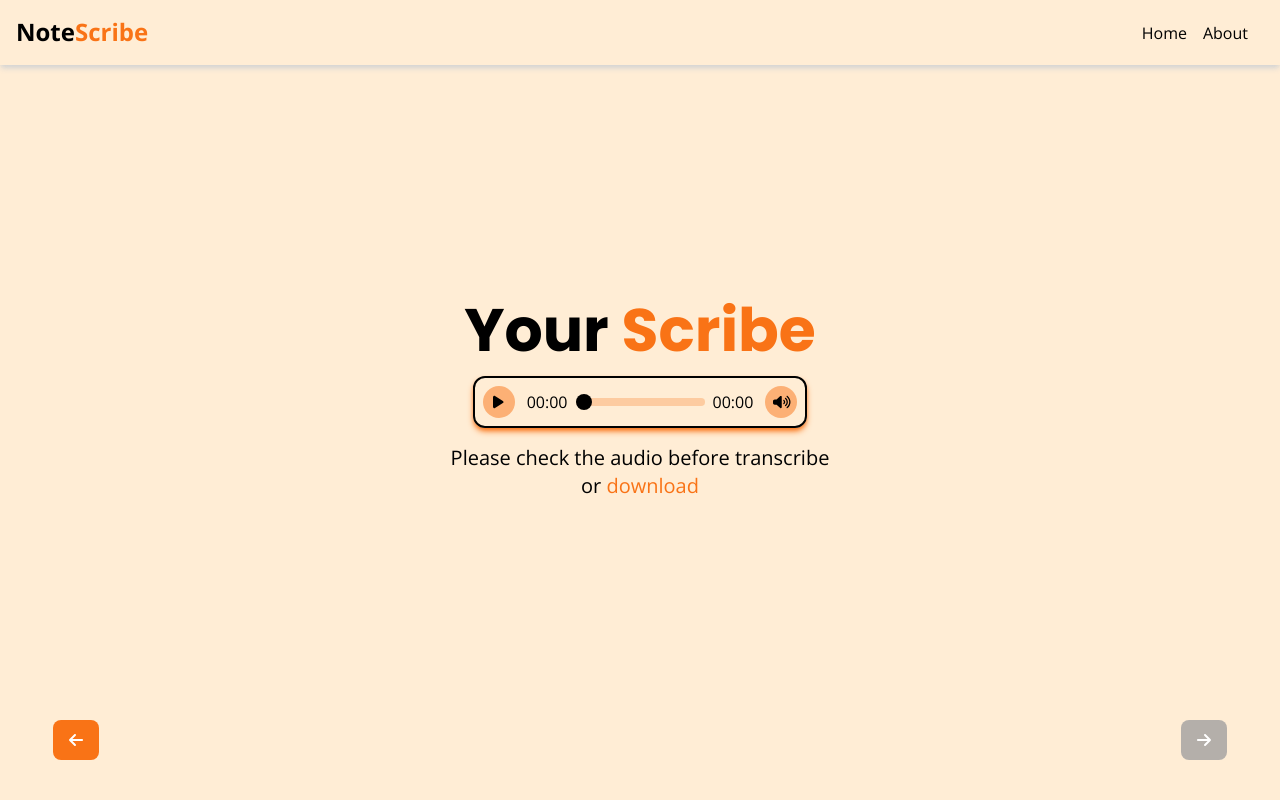
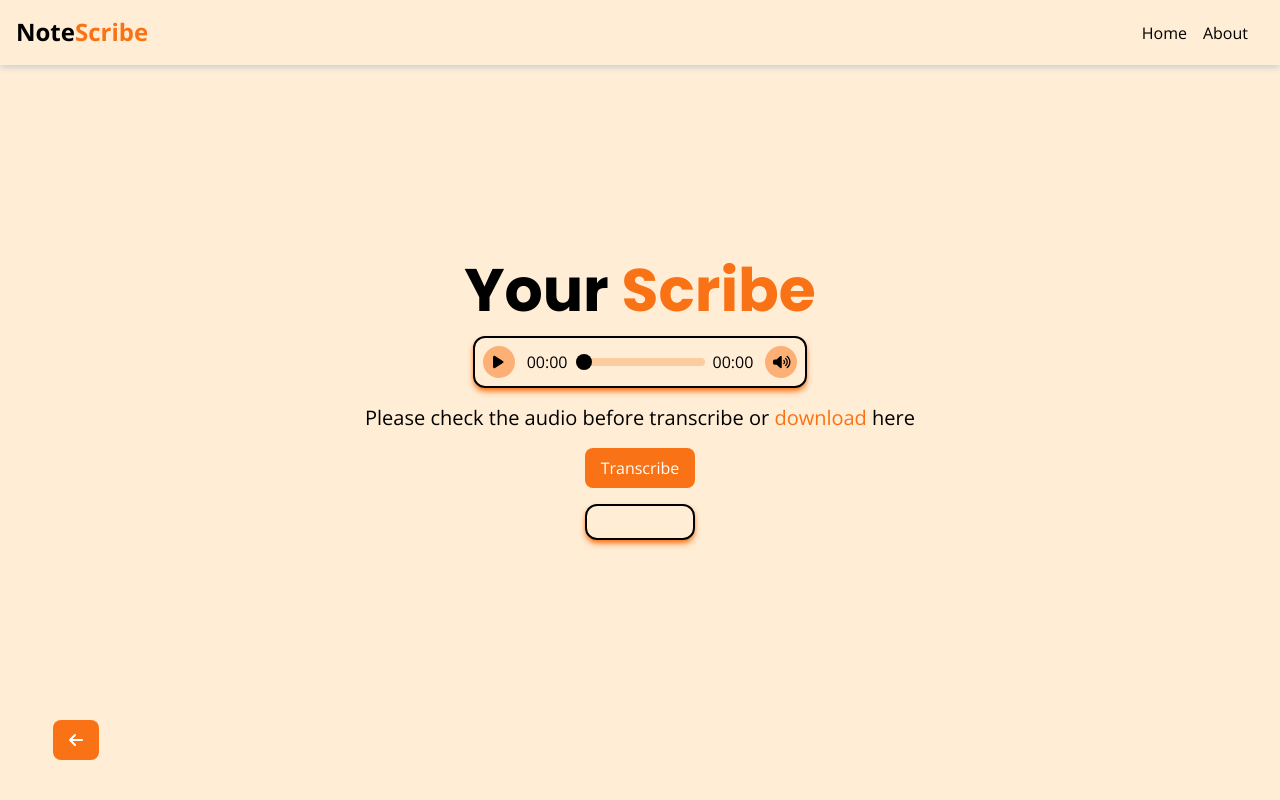
Before and after one commit to hphng/NoteScribe, a React (Vite) app in the folder frontend/: page /test in a window 1280 px wide. Shown: the top 800 px of the page. Built offline with nearby package versions, Linux system fonts and the light colour scheme.

Commit message:
fix the transcribe into one page

```diff
--- a/frontend/src/components/Transcribe.jsx
+++ b/frontend/src/components/Transcribe.jsx
@@ -1,8 +1,7 @@
-import React, {useEffect, useRef, useState} from 'react'
+import React, { useEffect, useRef, useState } from 'react'
 import { MessageTypes } from '../utils/data'
-import {useLocation} from 'react-router-dom'
 
-const Transcribe = () => {
+const Transcribe = ({ audioURL }) => {
   // const [file, setFile] = useState(null)
   // const [audioStream, setAudioStream] = useState(null)
   const [output, setOutput] = useState(null)
@@ -10,10 +9,11 @@ const Transcribe = () => {
   const [loading, setLoading] = useState(false)
   const [finished, setFinished] = useState(false)
 
+  const [typedOutput, setTypedOutput] = useState('');
+
   const worker = useRef(null)
-
-    const location = useLocation()
-    let { audioURL } = location.state || {};
+  const typingIntervalRef = useRef(null);
+  const currentTypedIndex = useRef(0);
 
   useEffect(() => {
     if (!worker.current) {
@@ -33,8 +33,13 @@ const Transcribe = () => {
           console.log('LOADING')
           break;
         case 'RESULT':
-            setOutput(e.data.results)
-            console.log(e.data.results)
+          let result = e.data.results
+          const lastResult = result.slice(-1)
+          if(['.', ',', '!', '?', ';', ':'].includes(lastResult)) {
+              result = result.slice(0, -1);
+          }
+          setOutput(result)
+          console.log(result)
           break;
         case 'INFERENCE_DONE':
           setFinished(true)
@@ -47,6 +52,31 @@ const Transcribe = () => {
 
     return () => worker.current.removeEventListener('message', onMessageReceived)
   })
+
+  useEffect(() => {
+    // Start or continue typing effect whenever output updates
+    if (output && currentTypedIndex.current < output.length) {
+      startTypingEffect(output);
+    }
+  }, [output]);
+
+  const startTypingEffect = (text) => {
+    if (typingIntervalRef.current) {
+      clearInterval(typingIntervalRef.current);
+    }
+    typingIntervalRef.current = setInterval(() => {
+      if (currentTypedIndex.current < text.length) {
+        const nextChar = text[currentTypedIndex.current];
+        if (nextChar !== undefined && nextChar !== null) {
+          setTypedOutput((prev) => prev + nextChar); // Append next character if valid
+          currentTypedIndex.current++;
+        }
+      } else {
+        clearInterval(typingIntervalRef.current);
+      }
+    }, 50); // Adjust the typing speed here (milliseconds per character)
+  };
+
   async function readAudioFrom(file) {
     const sampling_rate = 16000
     const audioCTX = new AudioContext({ sampleRate: sampling_rate })
@@ -78,12 +108,20 @@ const Transcribe = () => {
     })
   }
   return (
-    <div className='min-h-screen flex flex-col items-center justify-center'>
-      <h1 className='text-3xl font-bold'>Transcribe</h1>
-      <button className="border-2 border-black" onClick={handleFormSubmission}>Submit</button>
-      {downloading && <p>Downloading...</p>}
-      {loading && <p>Loading...</p>}
-      {finished && <p>{output}</p>}
+    <div className='flex flex-col items-center justify-center'>
+      <button
+        className="mt-4 px-4 py-2 text-white rounded-lg bg-orange-500 hover:bg-orange-600 hover:shadow-md duration-200"
+        onClick={handleFormSubmission}
+      >
+        Transcribe
+      </button>
+      {/* {downloading && <p>Downloading...</p>}
+      {loading && <p>Loading...</p>} */}
+      <div className="mt-4 w-full p-4 max-w-96 max-h-[300px] overflow-auto shadow-md shadow-orange-500 border-2 border-black text-left rounded-xl">
+        {typedOutput && (
+          <p className="text-md ">{typedOutput}</p>
+        )}
+      </div>
     </div>
   )
 }
--- a/frontend/src/pages/AudioPlayer.jsx
+++ b/frontend/src/pages/AudioPlayer.jsx
@@ -2,6 +2,7 @@ import React, { useState, useRef, useEffect } from "react";
 import { FontAwesomeIcon } from "@fortawesome/react-fontawesome";
 import { faPlay, faPause, faVolumeHigh, faVolumeXmark, faArrowRight, faArrowLeft } from "@fortawesome/free-solid-svg-icons";
 import { useLocation, useNavigate } from 'react-router-dom'
+import Transcribe from '../components/Transcribe';
 
 const AudioPlayer = () => {
   const [isPlaying, setIsPlaying] = useState(false);
@@ -78,10 +79,6 @@ const AudioPlayer = () => {
     navigate(-1);
   };
 
-  const goToTranscribe = () => {
-    navigate('/transcribe', { state: { audioURL } });
-  }
-
   return (
     <div className="min-h-screen flex flex-col items-center justify-center">
       <h1 className="text-6xl font-bold pb-4">Your <span className='bold text-orange-500'>Scribe</span></h1>
@@ -115,14 +112,14 @@ const AudioPlayer = () => {
           {isMuted ? <FontAwesomeIcon icon={faVolumeXmark} /> : <FontAwesomeIcon icon={faVolumeHigh} />}
         </button>
       </div>
-      <p className="text-xl mt-4"> Please check the audio before transcribe </p>
-      <p className="text-xl">
+      <p className="text-xl mt-4"> Please check the audio before transcribe
         or&nbsp;
         <button>
           <a href={audioURL} download>
              <span className="text-orange-500 cursor-pointer hover:shadow-orange-500 hover:text-shadow-[1px_0_10px_var(--tw-shadow-color)] duration-300'">download</span>
           </a>
         </button>
+        &nbsp;here
       </p>
       <div className=' w-11/12 absolute bottom-10 flex flex-row justify-between'>
         <button
@@ -131,13 +128,14 @@ const AudioPlayer = () => {
         >
           <FontAwesomeIcon icon={faArrowLeft} />
         </button>
-        <button
+      </div>
+      {/* <button
           className={` mt-4 px-4 py-2 text-white rounded-lg ${audioURL ? "bg-orange-500 hover:bg-orange-600 hover:shadow-md duration-200" : "bg-gray-500/50"}`}
           onClick={goToTranscribe}
         >
-          <FontAwesomeIcon icon={faArrowRight} />
-        </button>
-      </div>
+          Transcribe
+        </button> */}
+        <Transcribe audioURL={audioURL} />
     </div>
   );
 };
--- a/frontend/tailwind.config.js
+++ b/frontend/tailwind.config.js
@@ -30,5 +30,6 @@ export default {
         { values: theme('textShadow') }
       )
     }),
+    require('tailwind-scrollbar'),
   ],
 }
--- a/package.json
+++ b/package.json
@@ -41,6 +41,7 @@
     "globals": "^15.9.0",
     "nodemon": "^3.1.7",
     "postcss": "^8.4.47",
+    "tailwind-scrollbar": "^3.1.0",
     "tailwindcss": "^3.4.12",
     "vite": "^5.4.1"
   }
```
Also changed, not shown: 1 other file (tests, documents, lock files or other folders). Lines whose indentation alone changed are shown as unchanged.
